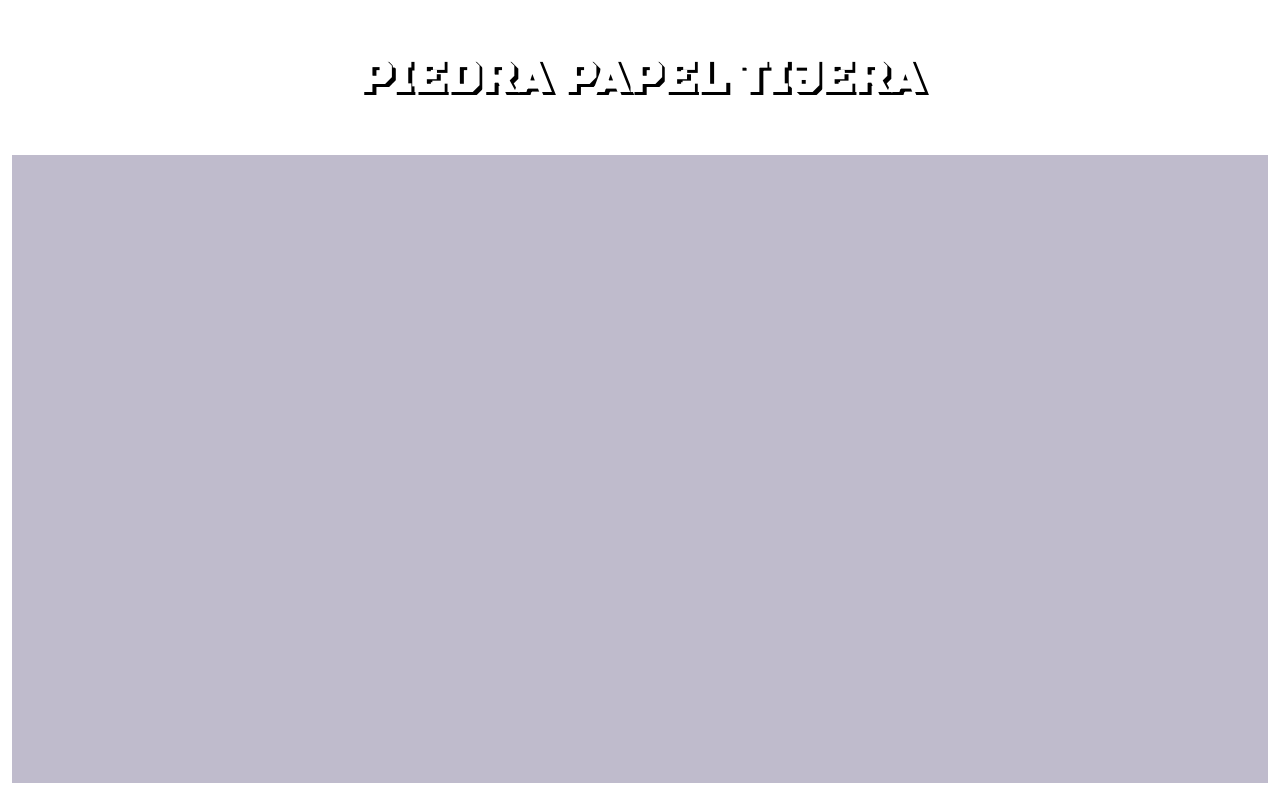
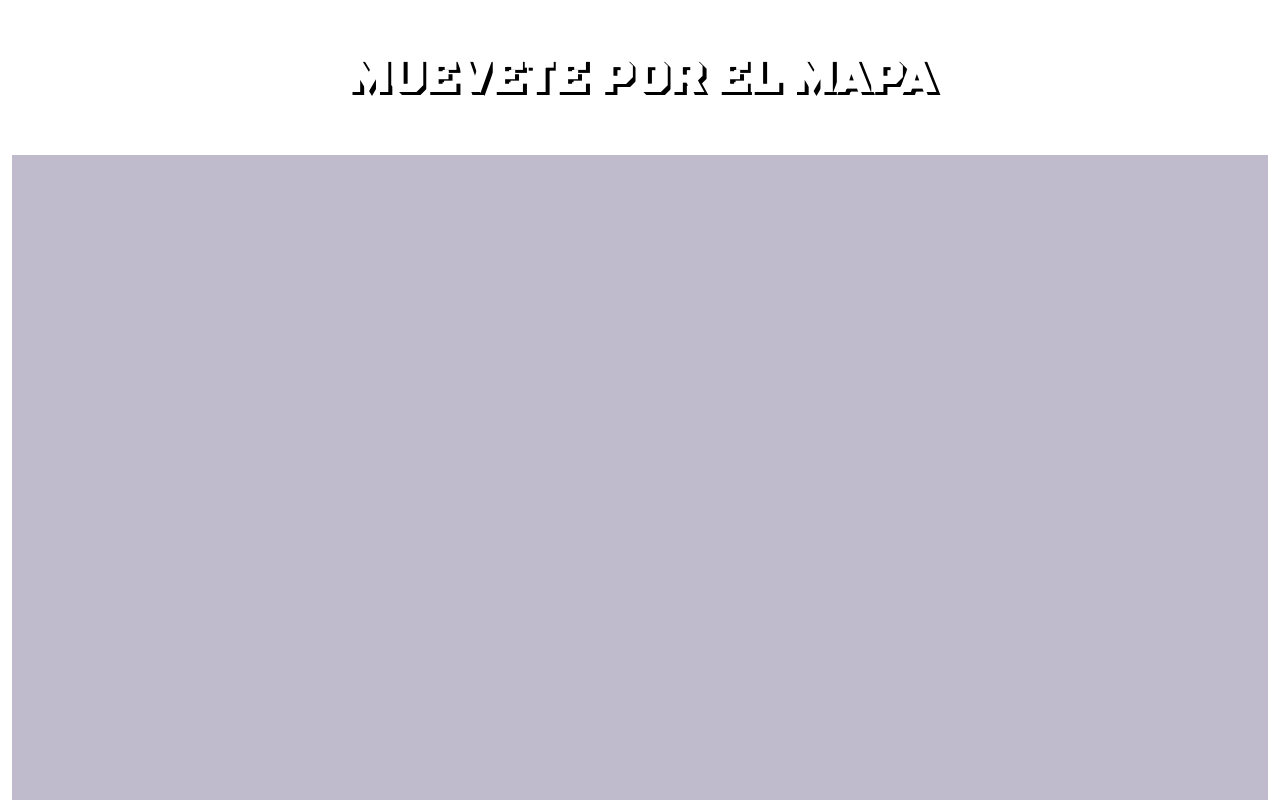
Before and after one commit to andrests32/JuegoWeb-P-P-T, a plain HTML site: page mokepon.html in a window 1280 px wide. Both pictures are taken after a click on the button "Seleccionar". Shown: the top 800 px of the page. Drawn offline with Linux system fonts and the light colour scheme.

Commit message:
Cambiamos el titulo del html en la parte del mapa, y en javascrip cambios el tamano de los avatares en la parte del constructor.

```diff
--- a/mokepon.html
+++ b/mokepon.html
@@ -30,7 +30,7 @@
 
     <!-- Esta seccion es para el mapa con canvas -->
     <section id="ver-mapa">
-        <h1 class="title">PIEDRA PAPEL TIJERA</h1>
+        <h1 class="title">MUEVETE POR EL MAPA</h1>
         <canvas id="mapa"></canvas>
         <button class="botonMapa" onmouseup="stopmove()" onmousedown="moverAvatarUp()">MOVER UP</button>
         <button class="botonMapa" onmouseup="stopmove()" onmousedown="moverAvatarLeft()">MOVER LEFT</button>
--- a/mokepon.js
+++ b/mokepon.js
@@ -57,8 +57,8 @@ class Nuevomokepon {
     this.vida = vida;
     this.x = 20;
     this.y = 30;
-    this.alto = 80;
-    this.ancho = 80;
+    this.alto = 65;
+    this.ancho = 65;
     this.mapFoto = new Image();
     this.mapFoto.src = foto;
     this.veloy = 0;
@@ -317,8 +317,8 @@ function presskey(event) {
 }
 
 function iniciarMapa() {
-  // mapa.width = 40
-  // mapa.height = 40
+  mapa.width = 320
+  mapa.height = 250
   objetoAvatarJugador = obtenerObjetoAvatar(spanMascotaElejidaJugador)
   interval = setInterval(paintCanvas, 50);
 
```
